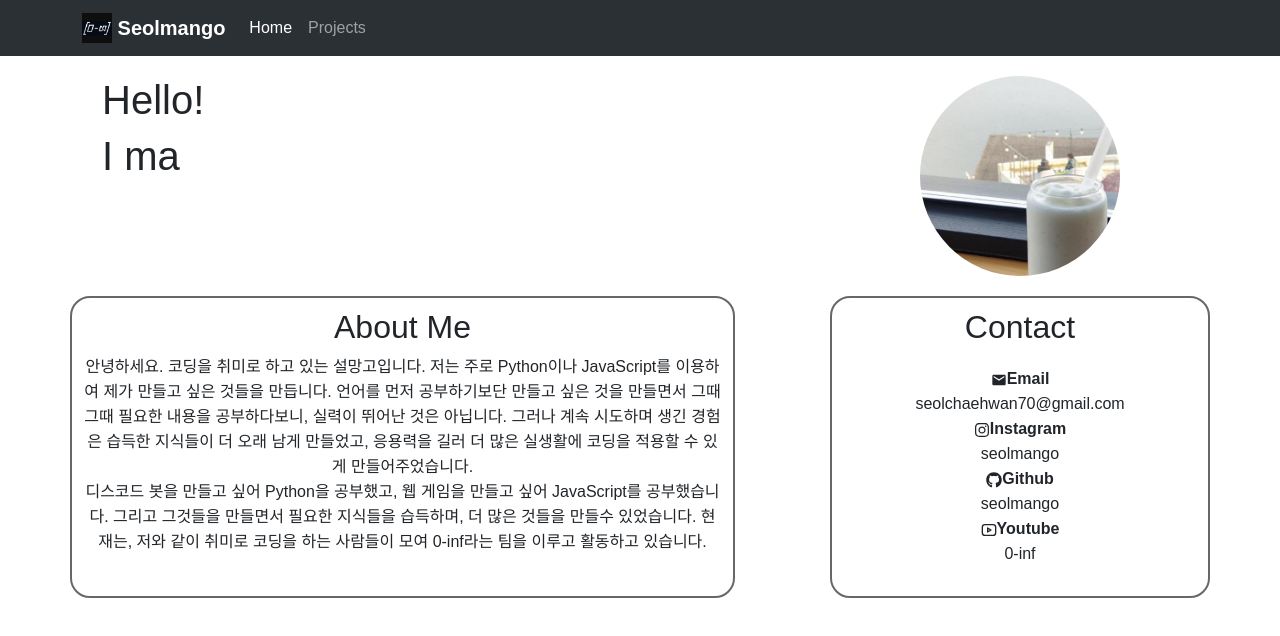
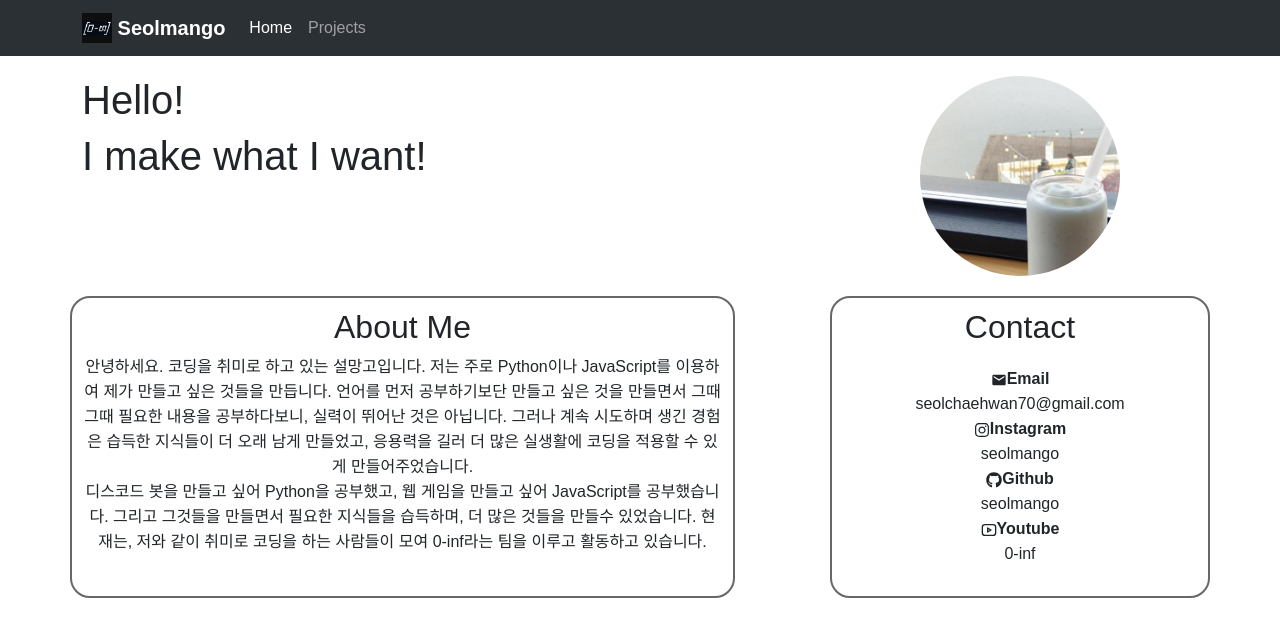
Before and after one commit to seolmango/seolmango.github.io, a React (Create React App) app: page / in a window 1280 px wide. Shown: the top 636 px of the page. Built offline with nearby package versions, Linux system fonts and the light colour scheme; a web font is replaced by a local one.

Commit message:
타이핑 패키지로 변경

```diff
--- a/package.json
+++ b/package.json
@@ -15,6 +15,7 @@
     "react-router-dom": "^6.21.3",
     "react-scripts": "5.0.1",
     "react-switch": "^7.0.0",
+    "react-typical": "^0.1.3",
     "web-vitals": "^2.1.4"
   },
   "scripts": {
--- a/src/pages/main.css
+++ b/src/pages/main.css
@@ -23,21 +23,12 @@
 
 .hello-area {
     text-align: left;
-    margin: 20px;
+    margin-top: 20px;
+    margin-bottom: 20px;
 }
 
 .inline {
     display: inline;
-}
-
-.blink {
-    animation: blink 0.5s infinite;
-}
-
-@keyframes blink {
-    to {
-        opacity: 0;
-    }
 }
 
 .description-area{
--- a/src/pages/main.js
+++ b/src/pages/main.js
@@ -5,43 +5,7 @@ import profile from "../assets/myprofile.jpeg";
 import {MdEmail} from "react-icons/md";
 import {FaInstagram, FaGithub} from "react-icons/fa";
 import {TbBrandYoutube} from "react-icons/tb";
-
-const typing_text_list = [
-    "I'm Seolmango!",
-    "I make what I want!",
-    "I'm a member of 0-inf!"
-];
-let typing_text = typing_text_list[0];
-let typing_text_list_index = 0;
-let typing_text_index = 1;
-let waitcount = 0;
-
-function typing() {
-    if(waitcount > 0){
-        waitcount--;
-        return;
-    }
-    if (typing_text_index < typing_text.length) {
-        let text = typing_text.charAt(typing_text_index);
-        const area = document.getElementById("typing");
-        area.innerHTML += text;
-        typing_text_index++;
-        if(typing_text_index === typing_text.length){
-            waitcount = 10;
-        }
-    }else{
-        typing_text_list_index++;
-        if(typing_text_list_index === typing_text_list.length){
-            typing_text_list_index = 0;
-        }
-        typing_text = typing_text_list[typing_text_list_index];
-        typing_text_index = 1;
-        const area = document.getElementById("typing");
-        area.innerHTML = typing_text.charAt(0);
-    }
-}
-
-const typingInterval = setInterval(typing, 200);
+import Typical from "react-typical";
 
 const Main = (props) => {
     return (
@@ -50,8 +14,11 @@ const Main = (props) => {
               <Col sm={8}>
                   <div className={"hello-area"}>
                       <h1 className={"title"}>Hello!</h1>
-                      <h1 className={"title inline"} id={"typing"}>I</h1>
-                      <h1 className={"title inline blink"}>|</h1>
+                      <Typical className={"title"}
+                          steps={['I\'m Seolmango!', 1500, 'I make what I want!', 1500, 'I\'m a member of 0-inf!', 1500]}
+                          loop={Infinity}
+                          wrapper="h1"
+                        />
                   </div>
               </Col>
               <Col sm={4}>
```
